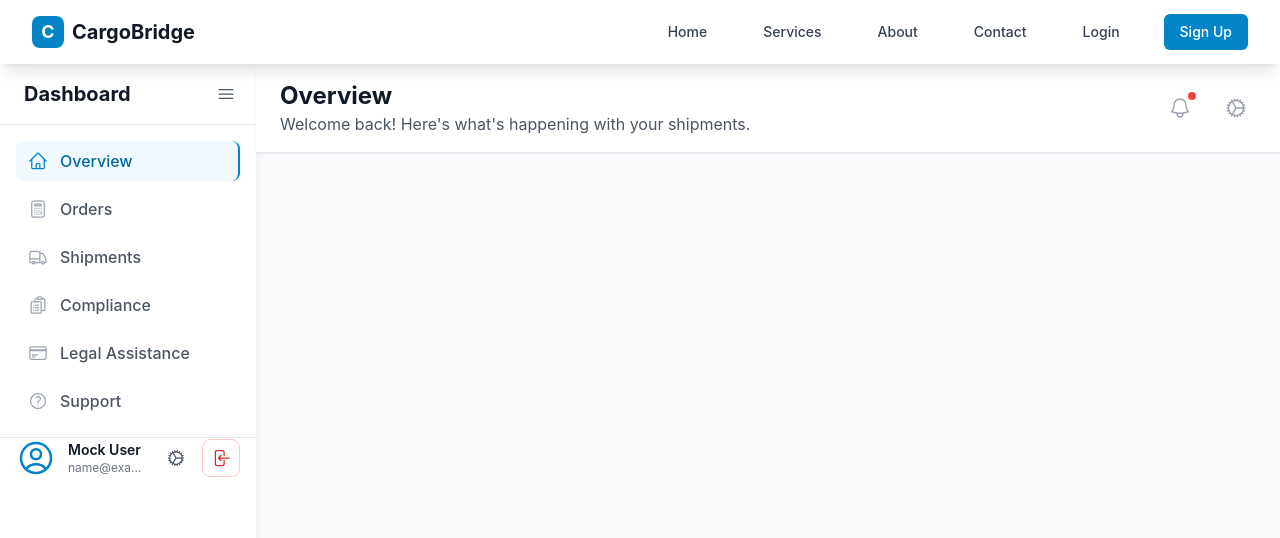
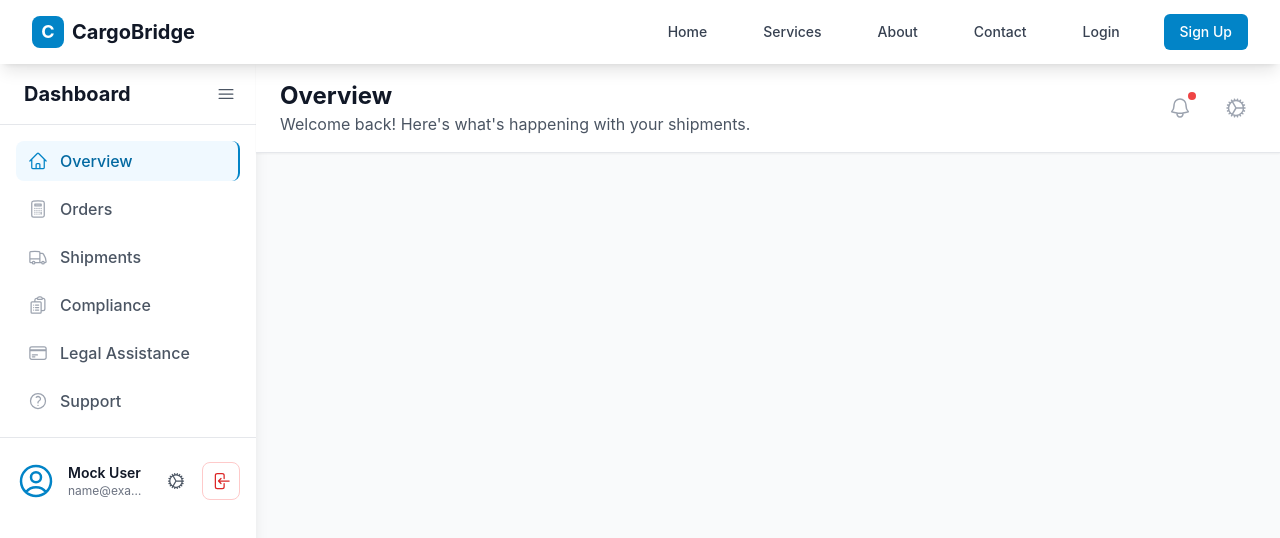
Before and after one commit to Saeid202/procargo, a React (Create React App) app: page /login in a window 1280 px wide. Both pictures are taken after typing "name@example.com", "Sample123" into the empty fields and a click on the button "Sign In". Shown: the top 538 px of the page. Built offline with nearby package versions, Linux system fonts and the light colour scheme.

Commit message:
fixed some bugs

```diff
--- a/src/components/layout/Sidebar.tsx
+++ b/src/components/layout/Sidebar.tsx
@@ -140,7 +140,7 @@ const Sidebar: React.FC<SidebarProps> = ({
       </nav>
 
       {/* Sidebar Footer - User Profile & Logout (directly under nav) */}
-      <div className="px-4 pt-0 pb-4 border-t border-gray-200 bg-white">
+      <div className="px-4 pt-4 pb-4 border-t border-gray-200 bg-white">
         <div
           className={`flex ${
             sidebarCollapsed
@@ -156,7 +156,7 @@ const Sidebar: React.FC<SidebarProps> = ({
             <UserCircleIcon className="h-10 w-10 text-cargo-600" />
           </button>
           {sidebarCollapsed && (
-            <div className="flex flex-col items-center">
+            <div className="flex flex-col items-center mt-2">
               <button
                 onClick={handleLogout}
                 className="p-1 text-red-600 hover:text-red-700 hover:bg-red-50 rounded-lg transition-colors border border-red-200 hover:border-red-300"
@@ -177,7 +177,7 @@ const Sidebar: React.FC<SidebarProps> = ({
             </p>
           </div>
           {!sidebarCollapsed && (
-            <div className="flex items-center space-x-2">
+            <div className="flex items-center space-x-2 my-2">
               <button
                 className="p-2 text-gray-600 hover:text-gray-800 hover:bg-gray-100 rounded-lg transition-colors"
                 title="Profile Settings"
```
